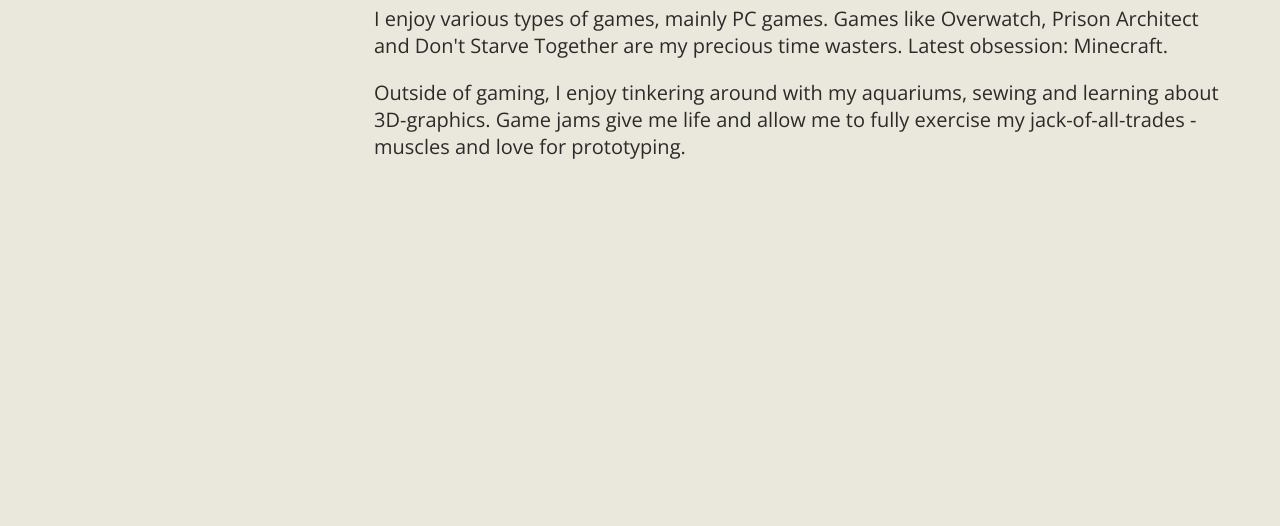
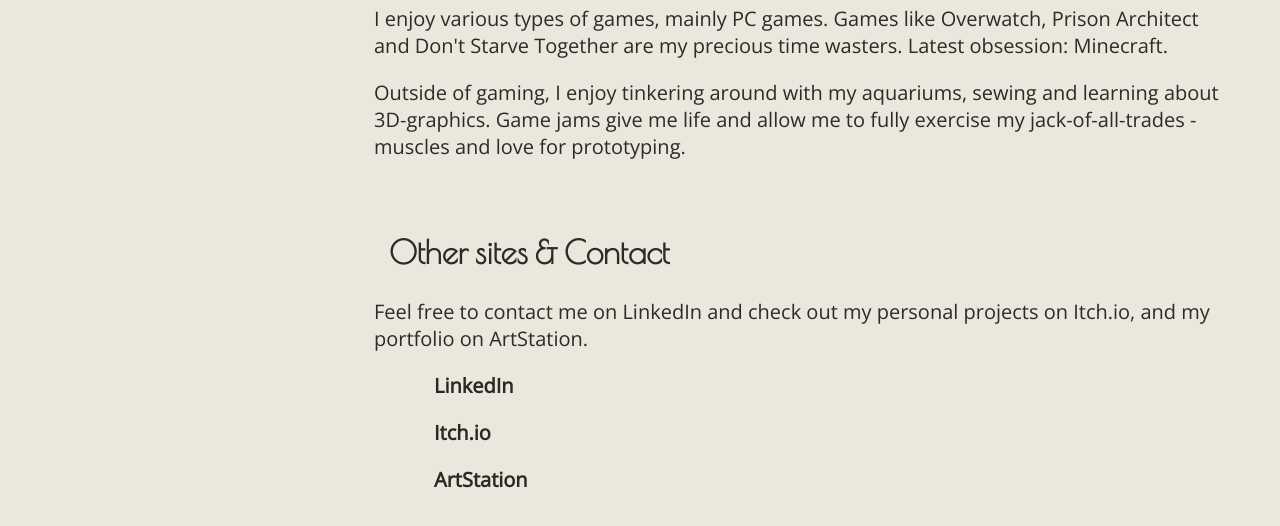
Before and after one commit to RiikkaKilp/riikkakilp.github.io, a plain HTML site: page index.html in a window 1280 px wide. Shown: the part 713-1239 px from the top of the page. Before the commit the page ends 943 px from the top, so only its background shows below. Drawn offline with nearby package versions, Linux system fonts and the light colour scheme.

Commit message:
update index
links to external sites

```diff
--- a/index.html
+++ b/index.html
@@ -64,6 +64,19 @@
                 <p align="left">
                 Outside of gaming, I enjoy tinkering around with my aquariums, sewing and learning about 3D-graphics. Game jams give me life and allow me to fully exercise my jack-of-all-trades -muscles and love for prototyping.
                 </p>
+                <br>
+                <h2>
+                Other sites & Contact
+                </h2>
+                <p align="left">
+                Feel free to contact me on LinkedIn and check out my personal projects on Itch.io, and my portfolio on ArtStation.
+                </p>
+                <p align="left">
+                    <ul align="left"><a href="https://www.linkedin.com/in/riikka-kilpelainen/"target="_blank">LinkedIn</a></ul>
+                    <ul align="left"><a href="https://tammukka.itch.io/"target="_blank">Itch.io</a></ul>
+                    <ul align="left"><a href="https://www.artstation.com/riikkakilp"target="_blank">ArtStation</a></ul>
+                </p>
+                <br>
 
             </article>
         </div>
```
